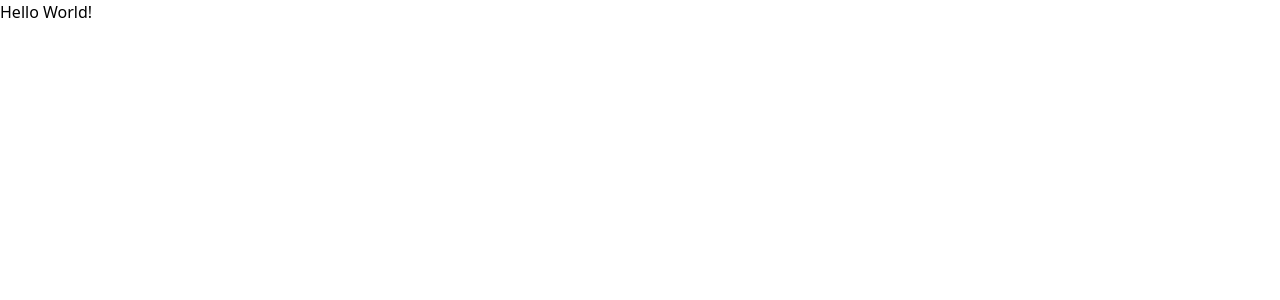
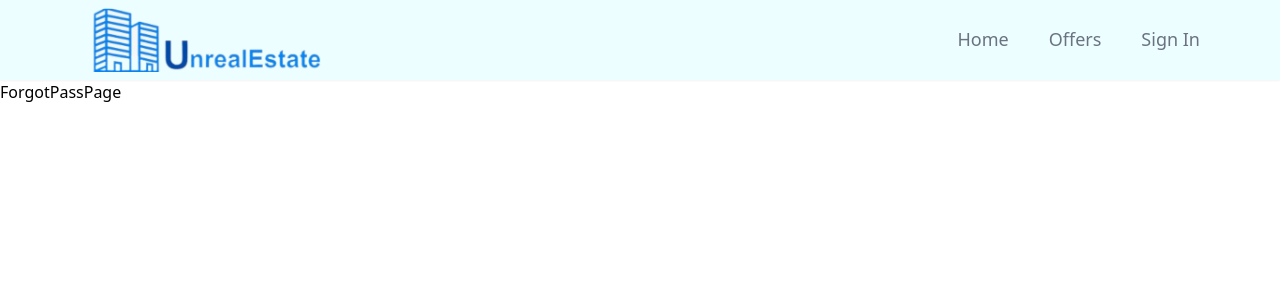
Before and after one commit to mihir2441998/Unreal-estate, a React (Create React App) app: page /forgot-password in a window 1280 px wide. Shown: the top 300 px of the page. Built offline with nearby package versions, Linux system fonts and the light colour scheme.

Commit message:
Added header component

```diff
--- a/package.json
+++ b/package.json
@@ -8,6 +8,8 @@
     "@testing-library/user-event": "^13.5.0",
     "react": "^18.2.0",
     "react-dom": "^18.2.0",
+    "react-router": "^6.22.3",
+    "react-router-dom": "^6.22.3",
     "react-scripts": "5.0.1",
     "web-vitals": "^2.1.4"
   },
--- a/src/App.js
+++ b/src/App.js
@@ -1,9 +1,28 @@
+import HomePage from "./Pages/HomePage";
+import ForgotPassPage from "./Pages/ForgotPassPage";
+import OffersPage from "./Pages/OffersPage";
+import HomeSignInPagePage from "./Pages/SignInPage";
+import SignUpPage from "./Pages/SignUpPage";
+import ProfilePage from "./Pages/ProfilePage";
 
+import { BrowserRouter, Route, Routes } from "react-router-dom";
+import SignInPage from "./Pages/SignInPage";
+import Header from "./componenets/Header";
 
 function App() {
   return (
     <div className="App">
-      Hello World!
+      <BrowserRouter>
+        <Header />
+        <Routes>
+          <Route path="/" element={<HomePage />} />
+          <Route path="/profile" element={<ProfilePage />} />
+          <Route path="/sign-up" element={<SignUpPage />} />
+          <Route path="/sign-in" element={<SignInPage />} />
+          <Route path="/forgot-password" element={<ForgotPassPage />} />
+          <Route path="/offers" element={<OffersPage />} />
+        </Routes>
+      </BrowserRouter>
     </div>
   );
 }
--- /dev/null
+++ b/src/Pages/ForgotPassPage.jsx
@@ -0,0 +1,7 @@
+import React from 'react'
+
+export default function ForgotPassPage() {
+  return (
+    <div>ForgotPassPage</div>
+  )
+}
--- /dev/null
+++ b/src/Pages/HomePage.jsx
@@ -0,0 +1,7 @@
+import React from 'react'
+
+export default function HomePage() {
+  return (
+    <div>Homepage</div>
+  )
+}
--- /dev/null
+++ b/src/Pages/OffersPage.jsx
@@ -0,0 +1,7 @@
+import React from 'react'
+
+export default function OffersPage() {
+  return (
+    <div>OffersPage</div>
+  )
+}
--- /dev/null
+++ b/src/Pages/ProfilePage.jsx
@@ -0,0 +1,7 @@
+import React from 'react'
+
+export default function ProfilePage() {
+  return (
+    <div>ProfilePage</div>
+  )
+}
--- /dev/null
+++ b/src/Pages/SignInPage.jsx
@@ -0,0 +1,7 @@
+import React from 'react'
+
+export default function SignInPage() {
+  return (
+    <div>SignInPage</div>
+  )
+}
--- /dev/null
+++ b/src/Pages/SignUpPage.jsx
@@ -0,0 +1,7 @@
+import React from 'react'
+
+export default function SignUpPage() {
+  return (
+    <div>SignUpPage</div>
+  )
+}
--- /dev/null
+++ b/src/componenets/Header.jsx
@@ -0,0 +1,43 @@
+import React from 'react'
+import { useLocation, useNavigate } from 'react-router';
+
+export default function Header() {
+    const path  = useLocation().pathname;
+    const navigate = useNavigate();
+    function isPathCorrect(pathname) {
+        return pathname === path;
+    }
+
+  return (
+
+
+
+    <div className='bg-cyan-50 shadow-sm sticky top-0 z-50'>
+        <header className='flex justify-between px-20 items-center max-w-8xl
+                mx-auto'>
+            <div>
+                <img src={process.env.PUBLIC_URL + '/logo.png'} alt="logo" className='h-20 cursor-pointer p-2'
+                    onClick={()=> navigate('/')}
+                />
+            </div>
+            <div >
+                <ul className='flex space-x-10'>
+                    <li className={`
+                        cursor-pointer text-lg text-gray-500 border-b-[3px] border-transparent
+                        ${isPathCorrect("/") && "text-gray-800 border-b-cyan-950"}
+                    `
+                    } onClick={()=> navigate('/')}>Home</li>
+                    <li className={`
+                        cursor-pointer text-lg text-gray-500 border-b-[3px] border-transparent
+                        ${isPathCorrect("/offers") && "text-gray-800 border-b-cyan-950"}
+                    `} onClick={()=> navigate('offers')}>Offers</li>
+                    <li className={`
+                        cursor-pointer text-lg text-gray-500 border-b-[3px] border-transparent
+                        ${isPathCorrect("/sign-in") && "text-gray-800 border-b-cyan-950"}
+                    `} onClick={()=> navigate('/sign-in')}>Sign In</li>
+                </ul>
+            </div>
+        </header>
+    </div>
+  )
+}
--- a/tailwind.config.js
+++ b/tailwind.config.js
@@ -1,6 +1,6 @@
 /** @type {import('tailwindcss').Config} */
 module.exports = {
-  content: ["./src/**/*.{html,js}"],
+  content: ["./src/**/*.{html,js,jsx}"],
   theme: {
     extend: {},
   },
```
Also changed, not shown: public/logo.png (added), 1 other file (tests, documents, lock files or other folders).
